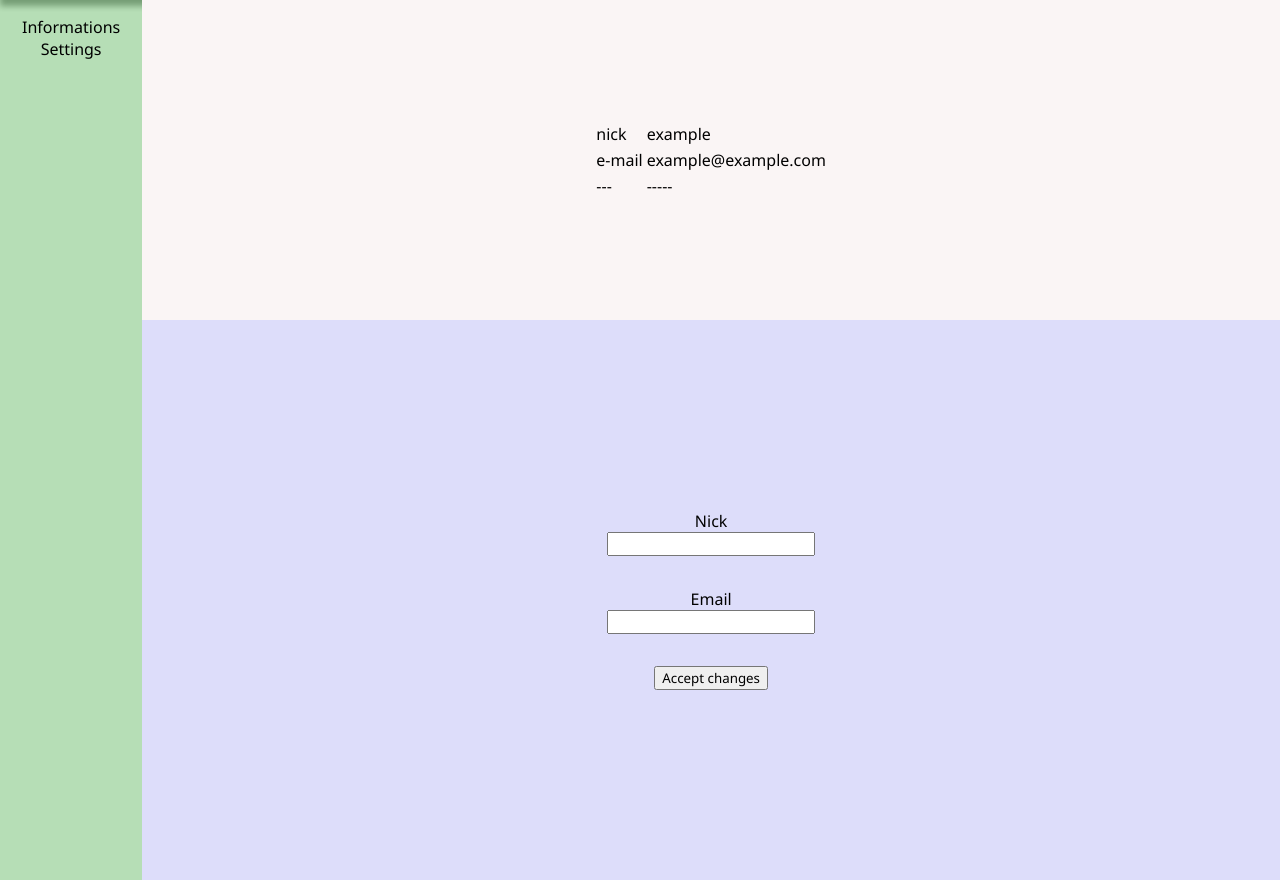
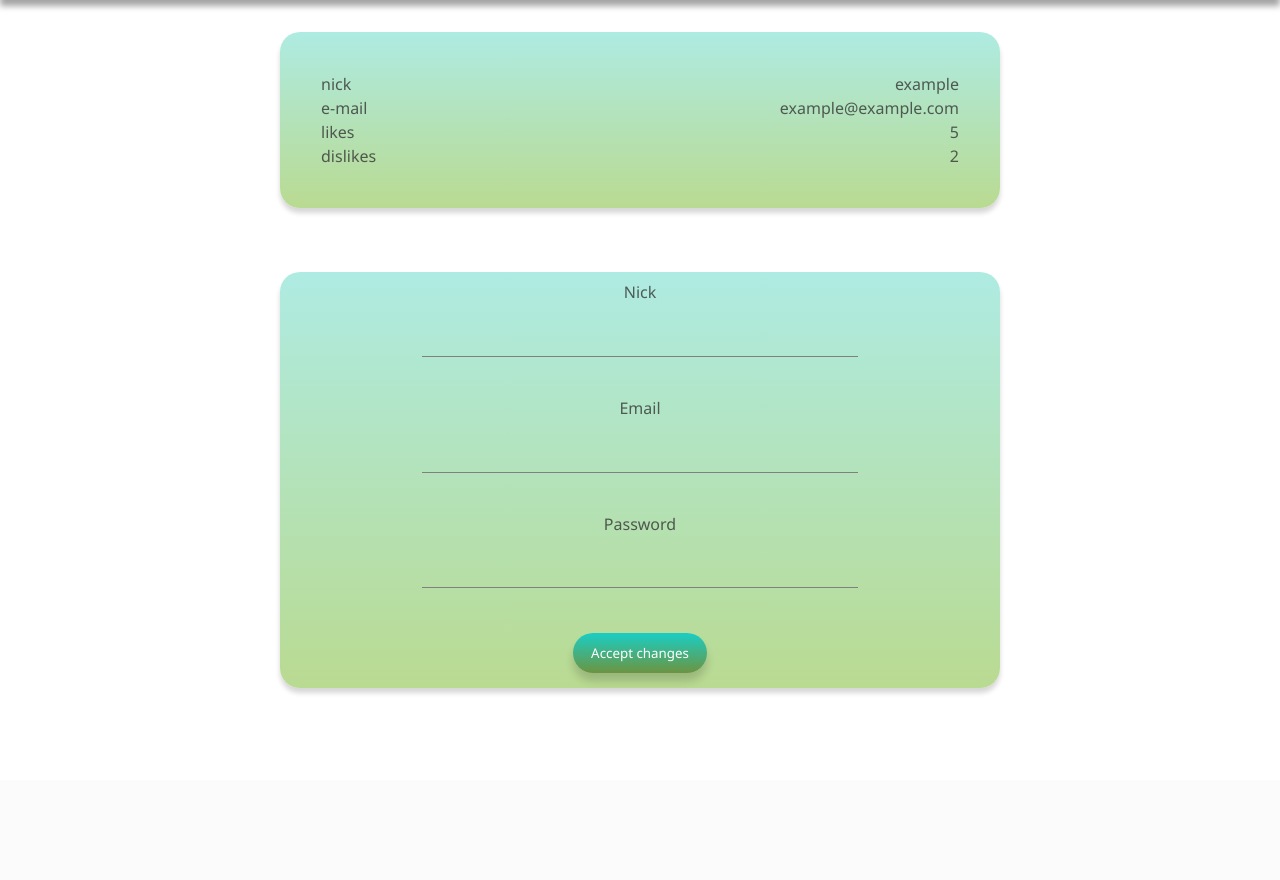
Before and after one commit to MuszKarol/naturprodt_web_app, a PHP site: page /public/views/account.html in a window 1280 px wide. Shown: the part 20-900 px from the top of the page. After the commit the page ends 714 px from the top, so only its background shows below. Run offline with PHP 8.4, Linux system fonts and the light colour scheme; some libraries are stand-ins or nearby versions.

Commit message:
Fix account page; Refactor

```diff
--- a/public/css/account.css
+++ b/public/css/account.css
@@ -1,27 +1,4 @@
 .account__info {
-}
-
-.account__container {
-    display: flex;
-    flex-direction: row;
-}
-
-.account__nav.menu__list {
-    display: flex;
-    flex-direction: column;
-    justify-content: flex-start;
-    background-color: rgba(0, 141, 0, 0.287);
-    width: 20vh;
-    min-width: 15vh;
-}
-
-.menu__list.list {
-    text-align: center;
-    padding: 0;
-}
-
-.account__info {
-    overflow-y: initial;
     display: flex;
     flex-direction: column;
     width: 100%;
@@ -31,51 +8,89 @@
     display: flex;
     flex-direction: column;
     justify-content: center;
-    background-color: rgb(250, 245, 245);
-    height: 40vh;
-}
-
-.account_info.settings {
-    background-color: rgb(221, 221, 250);
-    height: 60vh;
+    height: 30vh;
 }
 
 .account__info.table {
+    display: flex;
+    flex-direction: row;
+    justify-content: center;
+    width: 100%;
+}
+
+.account__info.table>tbody {
+    width: 50%;
+    background: transparent linear-gradient(180deg, #FFFFFF 0%, #aeebe2 0%, #b9da91 100%) 0% 0% no-repeat padding-box;
+    box-shadow: 0px 5px 5px #00000029;
+    border: 1px solid #707070;
+    border-radius: 20px;
+    border: none;
+    color: #2f2f2fc4;
+    margin: 1em;
+    padding: 5vh;
+}
+
+.account__info.table>tbody>tr {
+    display: flex;
+    justify-content: space-between;
     align-items: center;
 }
 
-.account_info.settings {
-    display: flex;
-    flex-direction: column;
-    justify-content: flex-start;
-    align-items: center;
-    padding: 5vh;
-}
 
 .account_info.settings {
     display: flex;
     flex-direction: column;
     justify-content: center;
     align-items: center;
-    padding: 5vh;
+    height: 60vh;
 }
 
 .account_info.settings__form {
     display: flex;
     flex-direction: column;
+    justify-content: center;
+    padding: 5vh;
+    width: 50%;
+    height: 70%;
     align-items: center;
+    background: transparent linear-gradient(180deg, #FFFFFF 0%, #aeebe2 0%, #b9da91 100%) 0% 0% no-repeat padding-box;
+    box-shadow: 0px 5px 5px #00000029;
+    border: 1px solid #707070;
+    border-radius: 20px;
+    border: none;
+    color: #2f2f2fc4;
 }
 
 .settings__form.item {
     padding: 2vh;
 }
 
-.settings__form.item>* {
+.settings__form.item {
     display: flex;
     flex-direction: column;
     align-items: center;
+    width: 80%;
+}
+
+.settings__form.item>label {
+    padding: 1vh;
 }
 
 .settings__form.item>input {
-    width: 25vh;
+    width: 80%;
+    background-color: transparent;
+    border: none;
+    border-bottom: 1px solid gray;
+    padding: 1em;
 }
+
+.settings__form.item>button {
+    background: transparent linear-gradient(180deg, #19CEC5 0%, #6C9441 100%) 0% 0% no-repeat padding-box;
+    box-shadow: 0px 8px 8px #00000029;
+    border-radius: 32px;
+    border: none;
+    color: white;
+    margin: 1em;
+    width: 10em;
+    height: 3em;
+}
--- a/public/css/form.css
+++ b/public/css/form.css
@@ -45,6 +45,7 @@
     height: 3em;
 }
 
+
 @media only screen and (max-device-width: 860px) {
     .form__container.form {
         height: 80%;
--- a/public/css/login.css
+++ b/public/css/login.css
@@ -63,6 +63,7 @@ img {
     .container {
         flex-direction: column;
     }
+
     * {
         font-size: 36px;
     }
--- a/public/css/products.css
+++ b/public/css/products.css
@@ -9,7 +9,7 @@
 .products__container>div {
 	background: #DDECE9 0% 0% no-repeat padding-box;
 	border-radius: 11px;
-	width: 90%;
+	/*width: 90%;*/
     justify-self: center;
 }
 
--- a/public/views/account.html
+++ b/public/views/account.html
@@ -29,12 +29,12 @@
             <nav class="header__nav account">
                 <ul class="header__list account_list">
                     <li class="header__item button">
-                        <a href="#" class="account_list_button">
+                        <a href="account.html" class="account_list_button">
                             <i class="fas fa-cog"></i>
                         </a>
                     </li>
                     <li class="header__item button">
-                        <a href="#" class="account_list_button">
+                        <a href="account.html" class="account_list_button">
                             <i class="fas fa-user-circle"></i>
                         </a>
                     </li>
@@ -44,15 +44,7 @@
     </header>
 
     <div class="account__info">
-        <div class="account__container">
-            <div class="account__nav menu__list">
-                <ul class="menu__list list">
-                    <li class="menu__list item">Informations</li>
-                    <li class="menu__list item">Settings</li>
-                </ul>
-            </div>
-            <div class="account__info">
-                <section class="account__info info">
+        <div class="account__info info">
             <table class="account__info table">
                 <tr>
                     <td>nick</td>
@@ -63,12 +55,16 @@
                     <td>example@example.com</td>
                 </tr>
                 <tr>
-                            <td>---</td>
-                            <td>-----</td>
+                    <td>likes</td>
+                    <td>5</td>
+                </tr>
+                <tr>
+                    <td>dislikes</td>
+                    <td>2</td>
                 </tr>
             </table>
-                </section>
-                <section class="account_info settings">
+        </div>
+        <div class="account_info settings">
             <form class="account_info settings__form" action="*">
                 <div class="settings__form item">
                     <label>Nick</label> <input type="text" name="nick"/>
@@ -77,11 +73,12 @@
                     <label>Email</label> <input type="text" name="email"/>
                 </div>
                 <div class="settings__form item">
+                    <label>Password</label> <input type="text" name="email"/>
+                </div>
+                <div class="settings__form item">
                     <button type="submit">Accept changes</button>
                 </div>
             </form>
-                </section>
-            </div>
         </div>
     </div>
 
--- a/public/views/form.html
+++ b/public/views/form.html
@@ -29,12 +29,12 @@
             <nav class="header__nav account">
                 <ul class="header__list account_list">
                     <li class="header__item button">
-                        <a href="#" class="account_list_button">
+                        <a href="account.html" class="account_list_button">
                             <i class="fas fa-cog"></i>
                         </a>
                     </li>
                     <li class="header__item button">
-                        <a href="#" class="account_list_button">
+                        <a href="account.html" class="account_list_button">
                             <i class="fas fa-user-circle"></i>
                         </a>
                     </li>
--- a/public/views/map.html
+++ b/public/views/map.html
@@ -29,12 +29,12 @@
             <nav class="header__nav account">
                 <ul class="header__list account_list">
                     <li class="header__item button">
-                        <a href="#" class="account_list_button">
+                        <a href="account.html" class="account_list_button">
                             <i class="fas fa-cog"></i>
                         </a>
                     </li>
                     <li class="header__item button">
-                        <a href="#" class="account_list_button">
+                        <a href="account.html" class="account_list_button">
                             <i class="fas fa-user-circle"></i>
                         </a>
                     </li>
--- a/public/views/products.html
+++ b/public/views/products.html
@@ -29,12 +29,12 @@
             <nav class="header__nav account">
                 <ul class="header__list account_list">
                     <li class="header__item button">
-                        <a href="#" class="account_list_button">
+                        <a href="account.html" class="account_list_button">
                             <i class="fas fa-cog"></i>
                         </a>
                     </li>
                     <li class="header__item button">
-                        <a href="#" class="account_list_button">
+                        <a href="account.html" class="account_list_button">
                             <i class="fas fa-user-circle"></i>
                         </a>
                     </li>
--- a/public/views/recipes.html
+++ b/public/views/recipes.html
@@ -29,12 +29,12 @@
             <nav class="header__nav account">
                 <ul class="header__list account_list">
                     <li class="header__item button">
-                        <a href="#" class="account_list_button">
+                        <a href="account.html" class="account_list_button">
                             <i class="fas fa-cog"></i>
                         </a>
                     </li>
                     <li class="header__item button">
-                        <a href="#" class="account_list_button">
+                        <a href="account.html" class="account_list_button">
                             <i class="fas fa-user-circle"></i>
                         </a>
                     </li>
```
Lines whose indentation alone changed are shown as unchanged.
